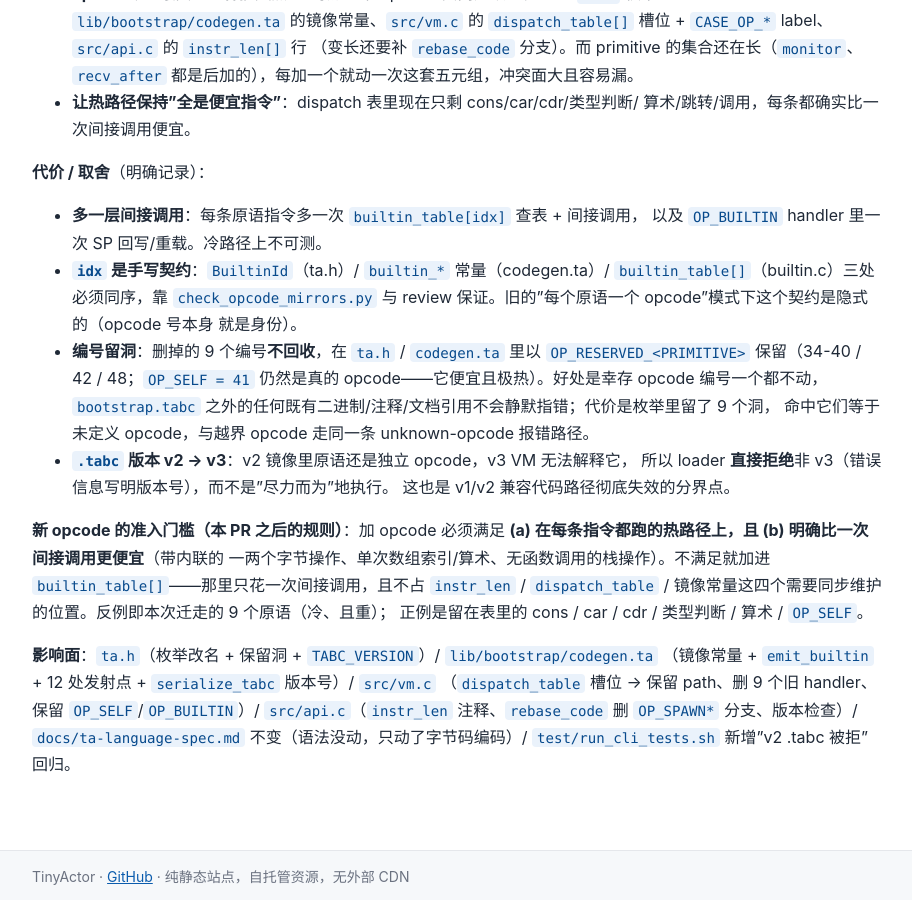
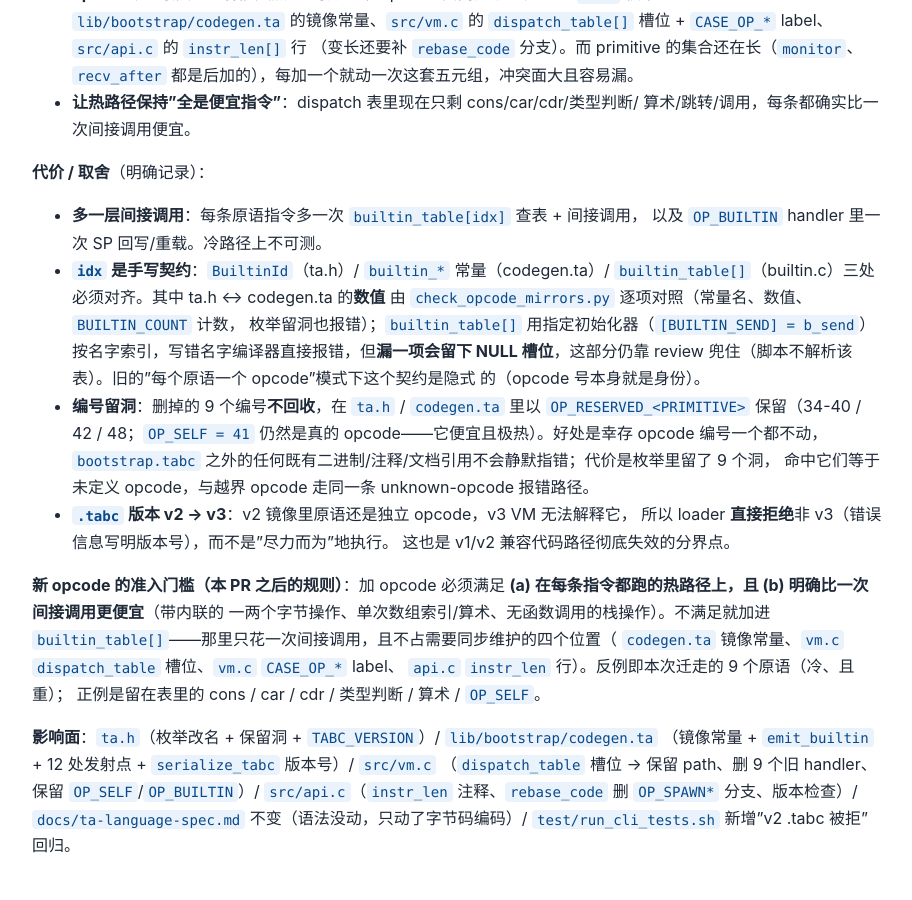
Before and after one commit to tiancaiamao/tinyactor, a Jekyll site: the page built from docs/design-decisions.md, in a window 1280 px wide and 900 px high, scrolled down 5606 px. Shown: the whole window, without its empty margins (182-1094 px from the left). Built offline with Jekyll 4.4.1, drawn with Linux system fonts in a browser that asks for light colours; our own code applies the rules of GitHub Pages for plain Markdown files.

Commit message:
test: check builtin_* index consts against BuiltinId (close D12 [P2])
D12 claims the OP_BUILTIN idx contract (BuiltinId in ta.h / builtin_* consts
in codegen.ta / builtin_table[] in builtin.c) is guarded by
check_opcode_mirrors.py, but the script only mirrored the opcode numbering --
the nine builtin_* consts went unchecked, and a drift there is silent: the
VM simply dispatches the wrong actor primitive.

- test/check_opcode_mirrors.py: new check "2b" parses the BuiltinId enum in
  ta.h (same style as the OpCode parse: strip comments, walk the members,
  implicit counter, explicit `= N` honoured) and compares it with the
  `const builtin_*` lines in lib/bootstrap/codegen.ta. Reports missing /
  stale / value mismatch, a hole in the enum numbering, and a const count
  that disagrees with BUILTIN_COUNT. Module docstring and the PASS line now
  name this second, non-opcode numbering.
- docs/design-decisions.md D12: the "idx is a hand-written contract" bullet
  now says exactly what the script checks (ta.h <-> codegen.ta names, values
  and BUILTIN_COUNT) and that builtin_table[] is name-keyed by designated
  initializers, where a wrong name fails the build but a *missing* entry is
  a NULL slot still covered by review. Also fixes the admission-rule
  sentence, which said "these four places" while listing three: it now lists
  the four (codegen.ta consts, dispatch_table slot, CASE_OP_* label,
  api.c instr_len row).

Verification:
- python3 test/check_opcode_mirrors.py (and `make check-opcodes`): PASS,
  "9 builtin indices 0..8 agree across ta.h and codegen.ta".
- Perturbations confirmed the check bites, then were reverted:
  builtin_send = 2 -> value mismatch (3 vs 2); builtin_monitor renamed ->
  missing + stale; a BuiltinId inserted before BUILTIN_SEND -> all shifted
  values, BUILTIN_COUNT=10 and the count mismatch; BUILTIN_MONITOR = 9
  (explicit hole) -> enum numbering [0..7, 9].
- make fmt-check: clean (no C/.ta file touched, so no re-bootstrap needed).

Signed-off-by: tiancaiamao <tiancaiamao@gmail.com>

```diff
--- a/docs/design-decisions.md
+++ b/docs/design-decisions.md
@@ -201,9 +201,12 @@ OP_BUILTIN idx [原操作数…]        // spawn/spawn_main 保留 4 字节 fn_i
 - **多一层间接调用**：每条原语指令多一次 `builtin_table[idx]` 查表 + 间接调用，
   以及 `OP_BUILTIN` handler 里一次 SP 回写/重载。冷路径上不可测。
 - **`idx` 是手写契约**：`BuiltinId`（ta.h）/ `builtin_*` 常量（codegen.ta）/
-  `builtin_table[]`（builtin.c）三处必须同序，靠 `check_opcode_mirrors.py` 与
-  review 保证。旧的"每个原语一个 opcode"模式下这个契约是隐式的（opcode 号本身
-  就是身份）。
+  `builtin_table[]`（builtin.c）三处必须对齐。其中 ta.h ↔ codegen.ta 的**数值**
+  由 `check_opcode_mirrors.py` 逐项对照（常量名、数值、`BUILTIN_COUNT` 计数，
+  枚举留洞也报错）；`builtin_table[]` 用指定初始化器（`[BUILTIN_SEND] = b_send`）
+  按名字索引，写错名字编译器直接报错，但**漏一项会留下 NULL 槽位**，这部分仍靠
+  review 兜住（脚本不解析该表）。旧的"每个原语一个 opcode"模式下这个契约是隐式
+  的（opcode 号本身就是身份）。
 - **编号留洞**：删掉的 9 个编号**不回收**，在 `ta.h` / `codegen.ta` 里以
   `OP_RESERVED_<PRIMITIVE>` 保留（34-40 / 42 / 48；`OP_SELF = 41` 仍然是真的
   opcode——它便宜且极热）。好处是幸存 opcode 编号一个都不动，`bootstrap.tabc`
@@ -216,8 +219,9 @@ OP_BUILTIN idx [原操作数…]        // spawn/spawn_main 保留 4 字节 fn_i
 **新 opcode 的准入门槛（本 PR 之后的规则）**：加 opcode 必须满足
 **(a) 在每条指令都跑的热路径上，且 (b) 明确比一次间接调用更便宜**（带内联的
 一两个字节操作、单次数组索引/算术、无函数调用的栈操作）。不满足就加进
-`builtin_table[]`——那里只花一次间接调用，且不占 `instr_len` / `dispatch_table`
-/ 镜像常量这四个需要同步维护的位置。反例即本次迁走的 9 个原语（冷、且重）；
+`builtin_table[]`——那里只花一次间接调用，且不占需要同步维护的四个位置（
+`codegen.ta` 镜像常量、`vm.c` `dispatch_table` 槽位、`vm.c` `CASE_OP_*` label、
+`api.c` `instr_len` 行）。反例即本次迁走的 9 个原语（冷、且重）；
 正例是留在表里的 cons / car / cdr / 类型判断 / 算术 / `OP_SELF`。
 
 **影响面**：`ta.h`（枚举改名 + 保留洞 + `TABC_VERSION`）/ `lib/bootstrap/codegen.ta`
```
Also changed, not shown: test/check_opcode_mirrors.py (+72 -2 lines).
